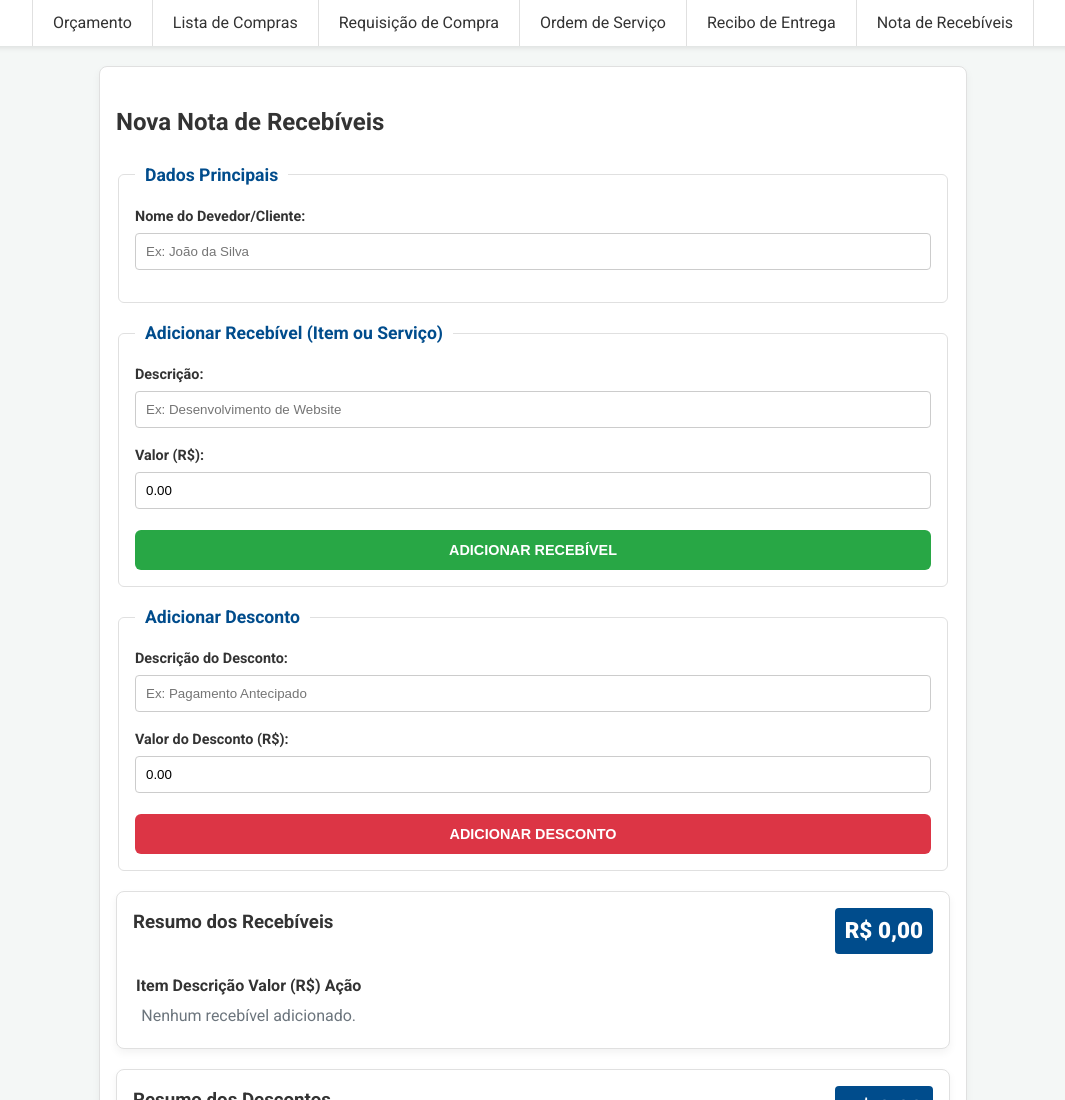
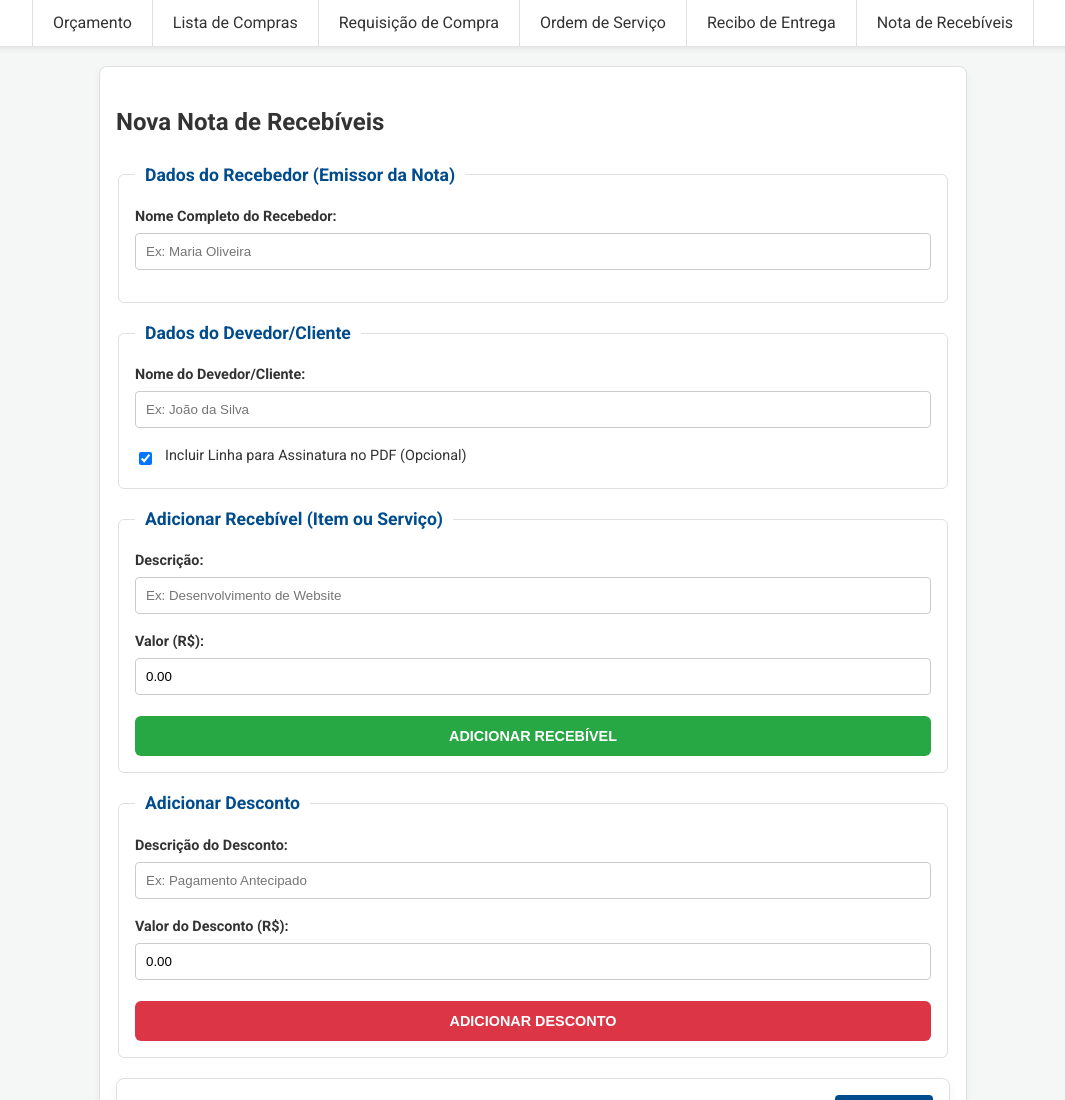
Before and after one commit to jonatasandrade8/gera_relatorio, a plain HTML site: page nota-recebiveis.html in a window 1280 px wide. Shown: the top 1100 px of the page, without its empty margins (107-1172 px from the left). Drawn offline with nearby package versions, Linux system fonts and the light colour scheme.

Commit message:
Update nota-recebiveis.html

```diff
--- a/nota-recebiveis.html
+++ b/nota-recebiveis.html
@@ -32,6 +32,16 @@
         #grand-total-section span {
             color: var(--success-color);
         }
+        /* Novo estilo para o campo de checkbox */
+        .signature-option {
+            display: flex;
+            align-items: center;
+            margin-top: 15px;
+        }
+        .signature-option label {
+            margin-left: 10px;
+            font-weight: normal;
+        }
     </style>
 </head>
 <body>
@@ -59,10 +69,23 @@
             <h2>Nova Nota de Recebíveis</h2>
 
             <fieldset>
-                <legend>Dados Principais</legend>
+                <legend>Dados do Recebedor (Emissor da Nota)</legend>
+                <div class="field-group">
+                    <label for="emitter-name">Nome Completo do Recebedor:</label>
+                    <input type="text" id="emitter-name" placeholder="Ex: Maria Oliveira">
+                </div>
+            </fieldset>
+
+            <fieldset>
+                <legend>Dados do Devedor/Cliente</legend>
                 <div class="field-group">
                     <label for="debtor-name">Nome do Devedor/Cliente:</label>
                     <input type="text" id="debtor-name" placeholder="Ex: João da Silva">
+                </div>
+
+                <div class="signature-option">
+                    <input type="checkbox" id="require-signature" checked>
+                    <label for="require-signature">Incluir Linha para Assinatura no PDF (Opcional)</label>
                 </div>
             </fieldset>
 
```
